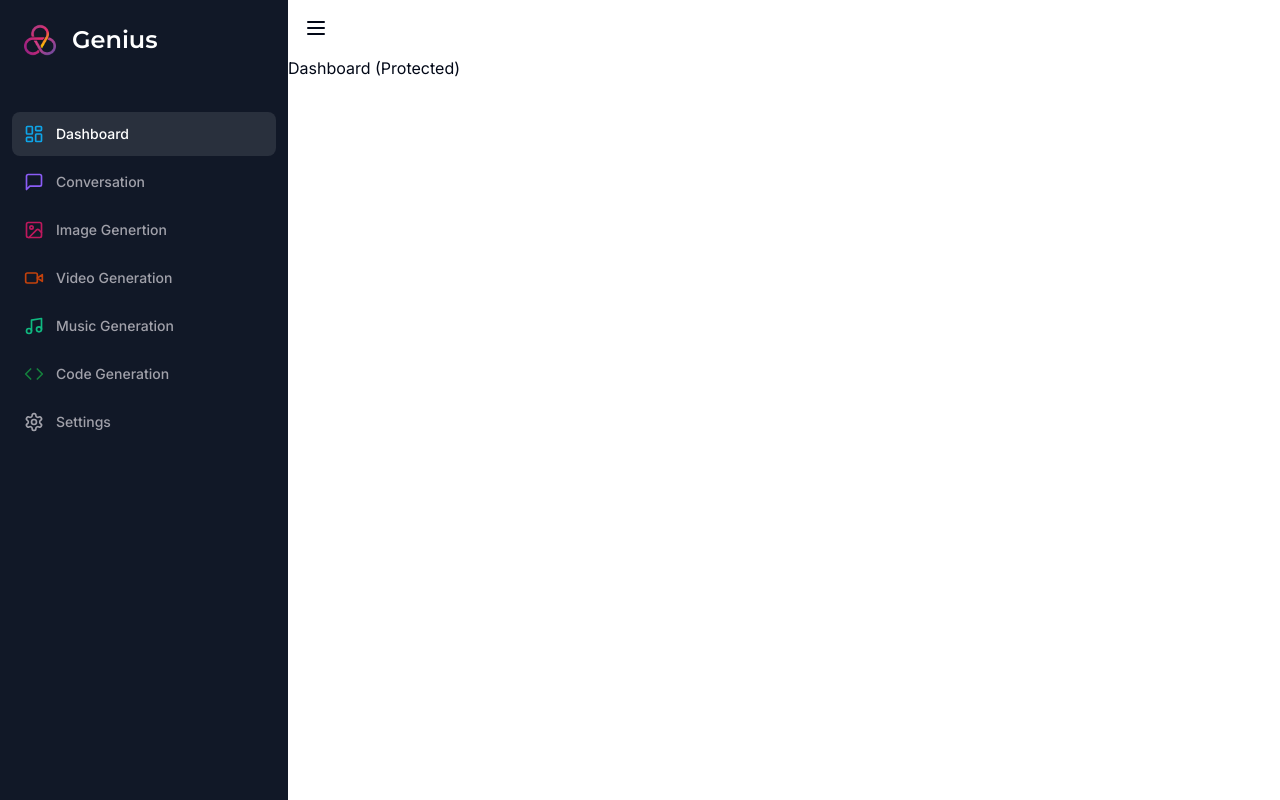
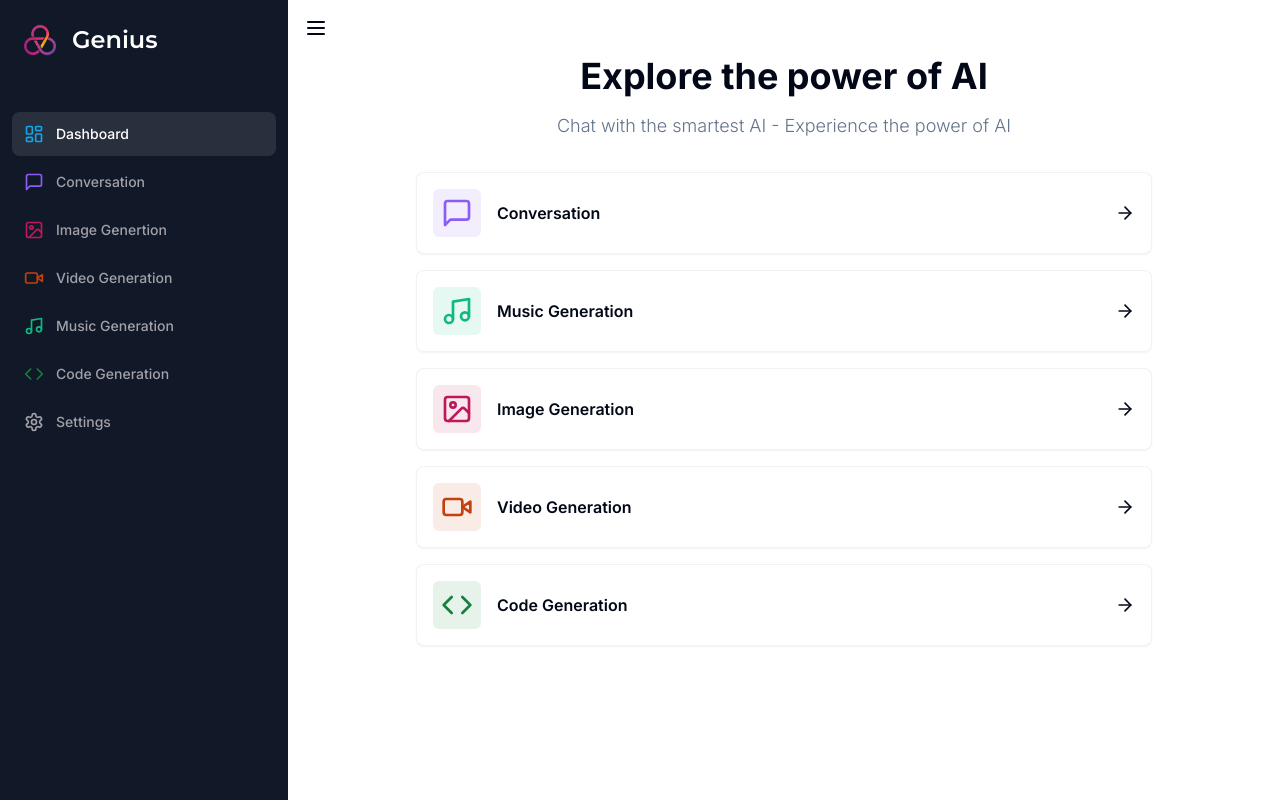
Before and after one commit to estuhub/genius-ai, a Next.js app: page /dashboard in a window 1280 px wide. Built offline with nearby package versions, Linux system fonts and the light colour scheme.

Commit message:
create Dashboard elements and links

```diff
--- a/app/(dashboard)/(routes)/dashboard/page.tsx
+++ b/app/(dashboard)/(routes)/dashboard/page.tsx
@@ -1,7 +1,81 @@
+"use client"
+
+import { ArrowRight, Code, Image, MessageSquare, Music, Video } from "lucide-react"
+import { useRouter } from "next/navigation"
+
+import { Card } from "@/components/ui/card"
+import { cn } from "@/lib/utils"
+
+const tools = [
+    {
+        label: "Conversation",
+        icon: MessageSquare,
+        color: "text-violet-500",
+        bgColor: "bg-violet-500/10",
+        href: "/conversation"
+    },
+    {
+        label: "Music Generation",
+        icon: Music,
+        color: "text-emerald-500",
+        bgColor: "bg-emerald-500/10",
+        href: "/music"
+    },
+    {
+        label: "Image Generation",
+        icon: Image,
+        color: "text-pink-700",
+        bgColor: "bg-pink-700/10",
+        href: "/image"
+    },
+    {
+        label: "Video Generation",
+        icon: Video,
+        color: "text-orange-700",
+        bgColor: "bg-orange-700/10",
+        href: "/video"
+    },
+    {
+        label: "Code Generation",
+        icon: Code,
+        color: "text-green-700",
+        bgColor: "bg-green-700/10",
+        href: "/code"
+    }
+]
+
 const DashboardPage = () => {
+    const router = useRouter()
+
     return (
         <div>
-            <div>Dashboard (Protected)</div>
+            <div className="mb-8 space-y-4">
+                <h2 className="text-2xl md:text-4xl font-bold text-center">
+                    Explore the power of AI
+                </h2>
+                <p className="text-muted-foreground font-light text-sm md:text-lg text-center">
+                    Chat with the smartest AI - Experience the power of AI
+                </p>
+            </div>
+            <div className="px-4 md:px-20 lg:px-32 space-y-4">
+                {tools.map(tool => (
+                    <Card
+                        onClick={() => router.push(tool.href)}
+                        key={tool.href}
+                        className="p-4 border-black/5 flex items-center justify-between hover:shadow-md transition cursor-pointer"
+                    >
+                        <div className="flex items-center gap-x-4">
+                            <div className={cn("p-2 w-fit rounded-md", tool.bgColor)}>
+                                <tool.icon className={cn("w-8 h-8", tool.color)} />
+                            </div>
+                            <div className="font-semibold">
+                                {tool.label}
+                            </div>
+                        </div>
+                        <ArrowRight className="w-5 h-5" />
+                    </Card>
+                ))}
+            </div>
         </div>
     )
 }
--- /dev/null
+++ b/components/ui/card.tsx
@@ -0,0 +1,79 @@
+import * as React from "react"
+
+import { cn } from "@/lib/utils"
+
+const Card = React.forwardRef<
+  HTMLDivElement,
+  React.HTMLAttributes<HTMLDivElement>
+>(({ className, ...props }, ref) => (
+  <div
+    ref={ref}
+    className={cn(
+      "rounded-lg border bg-card text-card-foreground shadow-sm",
+      className
+    )}
+    {...props}
+  />
+))
+Card.displayName = "Card"
+
+const CardHeader = React.forwardRef<
+  HTMLDivElement,
+  React.HTMLAttributes<HTMLDivElement>
+>(({ className, ...props }, ref) => (
+  <div
+    ref={ref}
+    className={cn("flex flex-col space-y-1.5 p-6", className)}
+    {...props}
+  />
+))
+CardHeader.displayName = "CardHeader"
+
+const CardTitle = React.forwardRef<
+  HTMLParagraphElement,
+  React.HTMLAttributes<HTMLHeadingElement>
+>(({ className, ...props }, ref) => (
+  <h3
+    ref={ref}
+    className={cn(
+      "text-2xl font-semibold leading-none tracking-tight",
+      className
+    )}
+    {...props}
+  />
+))
+CardTitle.displayName = "CardTitle"
+
+const CardDescription = React.forwardRef<
+  HTMLParagraphElement,
+  React.HTMLAttributes<HTMLParagraphElement>
+>(({ className, ...props }, ref) => (
+  <p
+    ref={ref}
+    className={cn("text-sm text-muted-foreground", className)}
+    {...props}
+  />
+))
+CardDescription.displayName = "CardDescription"
+
+const CardContent = React.forwardRef<
+  HTMLDivElement,
+  React.HTMLAttributes<HTMLDivElement>
+>(({ className, ...props }, ref) => (
+  <div ref={ref} className={cn("p-6 pt-0", className)} {...props} />
+))
+CardContent.displayName = "CardContent"
+
+const CardFooter = React.forwardRef<
+  HTMLDivElement,
+  React.HTMLAttributes<HTMLDivElement>
+>(({ className, ...props }, ref) => (
+  <div
+    ref={ref}
+    className={cn("flex items-center p-6 pt-0", className)}
+    {...props}
+  />
+))
+CardFooter.displayName = "CardFooter"
+
+export { Card, CardHeader, CardFooter, CardTitle, CardDescription, CardContent }
```
